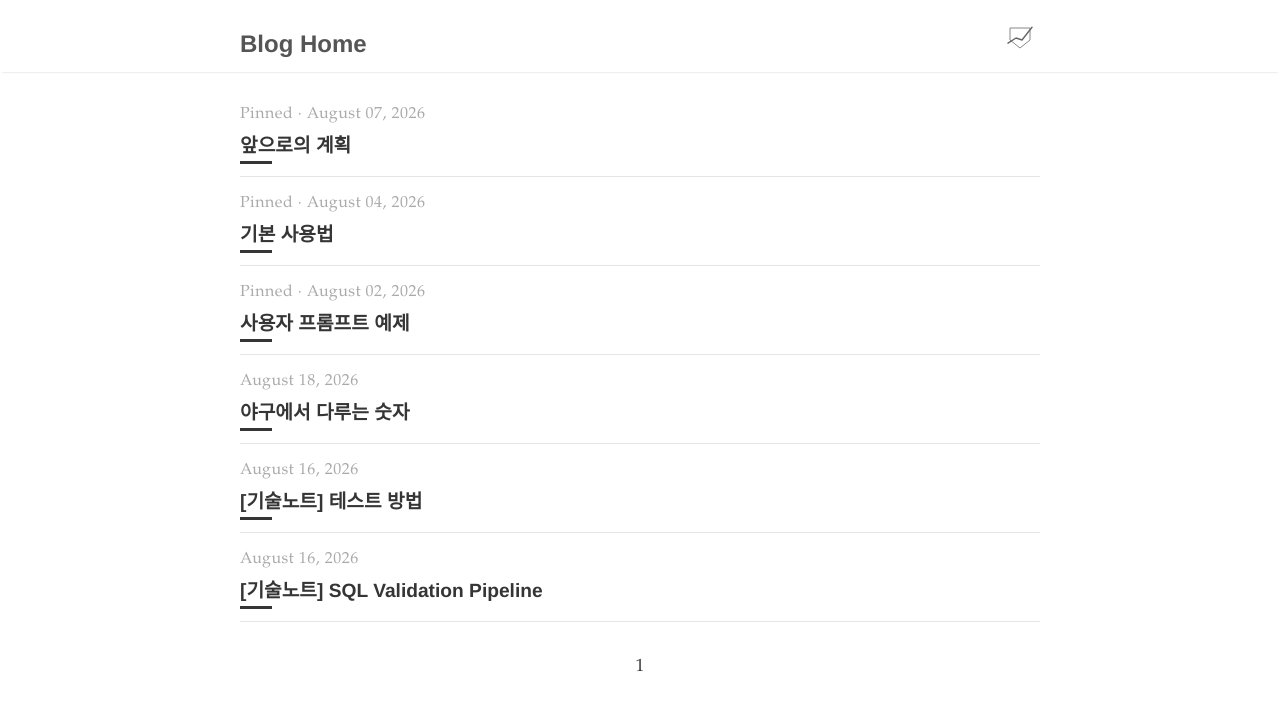
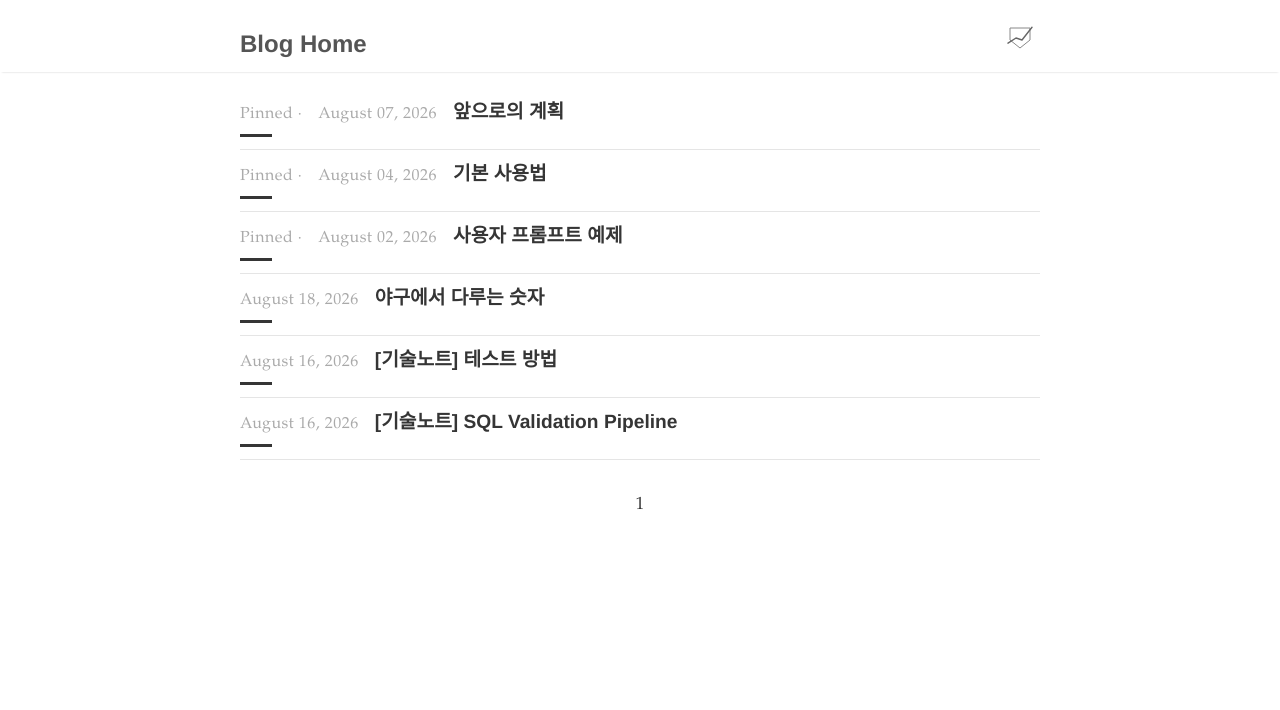
Before and after one commit to sylvakr/baseball-chart-blog, a Jekyll site: the page built from index.html, in a window 1280 px wide. Shown: the top 710 px of the page. Built offline with Jekyll 4.4.1, drawn with Linux system fonts in a browser that asks for light colours; the list of posts is cut into pages by our own code.

Commit message:
style: 게시물 목록 날짜와 제목을 한 줄로 표시

```diff
--- a/_includes/catalogue_item.html
+++ b/_includes/catalogue_item.html
@@ -1,10 +1,12 @@
 <a href="{{ post.url | prepend: site.baseurl }}" class="catalogue-item">
   <div>
-    {% if include.sticky == 'true' %}
-    <span class="catalogue-pinned">Pinned &middot;</span>
-    {% endif %}
-    <time datetime="{{ post.date }}" class="catalogue-time">{{ post.date | date: "%B %d, %Y" }}</time>
-    <h1 class="catalogue-title">{{ post.title }}</h1>
+    <div class="catalogue-header">
+      {% if include.sticky == 'true' %}
+      <span class="catalogue-pinned">Pinned &middot;</span>
+      {% endif %}
+      <time datetime="{{ post.date }}" class="catalogue-time">{{ post.date | date: "%B %d, %Y" }}</time>
+      <h1 class="catalogue-title">{{ post.title }}</h1>
+    </div>
     <div class="catalogue-line"></div>
 
     {% comment %}
--- a/_sass/tale/_catalogue.scss
+++ b/_sass/tale/_catalogue.scss
@@ -4,7 +4,6 @@
     color: $default-color;
     display: block;
     padding: 2rem 0;
-
 
     &:hover .catalogue-line,
     &:focus .catalogue-line {
@@ -16,25 +15,35 @@
     }
   }
 
+  &-header {
+    align-items: baseline;
+    display: flex;
+    flex-wrap: wrap;
+    gap: 1rem;
+    margin-bottom: .5rem;
+  }
+
   &-pinned {
     color: $default-tint;
     font-family: $serif-secondary;
     letter-spacing: .5px;
+    white-space: nowrap;
   }
 
   &-time {
     color: $default-tint;
     font-family: $serif-secondary;
     letter-spacing: .5px;
+    white-space: nowrap;
   }
 
   &-title {
     color: $default-shade;
-    display: block;
+    display: inline;
     font-family: $sans-serif;
     font-size: 2rem;
     font-weight: 700;
-    margin: .5rem 0;
+    margin: 0;
   }
 
   &-line {
```
